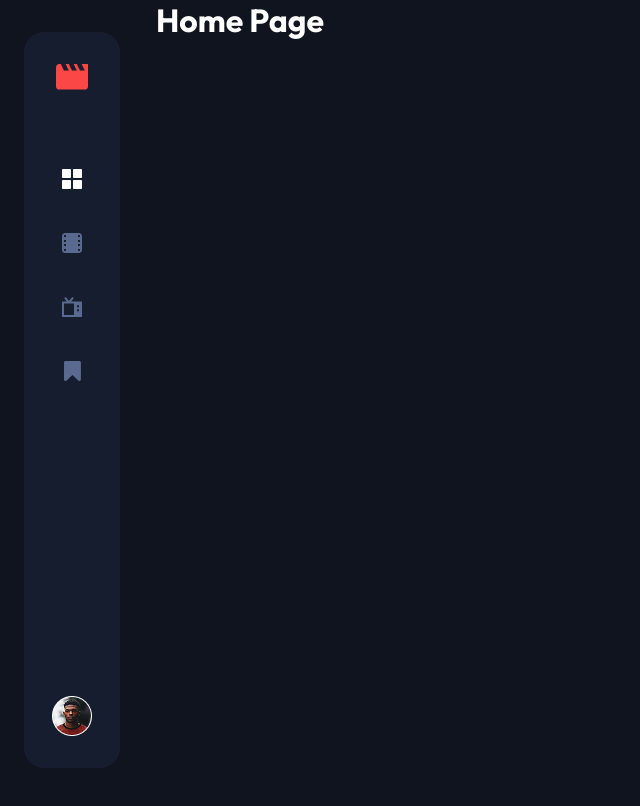
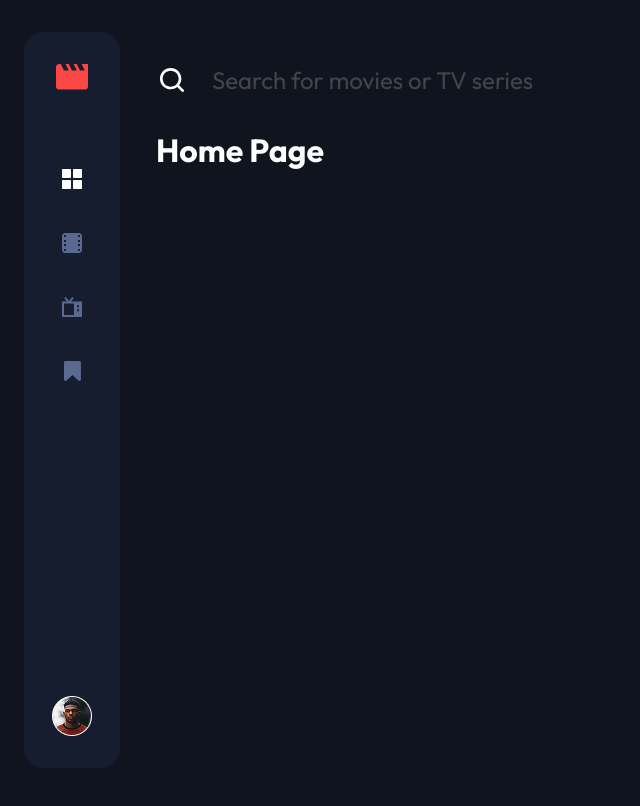
Before and after one commit to behzod-hamdamov/movie-entertainment-web, a React (Vite) app: page / in a window 1280 px wide. Shown: the top 806 px of the page, without its empty margins (0-640 px from the left). Built offline with nearby package versions, Linux system fonts and the light colour scheme; sample sign-in values are in the browser's storage.

Commit message:
feat: create SearchBar add in MainLayout fix base.scss padding create filter functions download search-icon

```diff
--- a/src/App.jsx
+++ b/src/App.jsx
@@ -1,26 +1,36 @@
 import { Routes, Route } from "react-router";
 
 import { LoginPage, SignupPage, HomePage } from "./pages/index";
+
+import { useState } from "react";
 
 import { ProtectedRoute } from "./components/index";
 
 import { MainLayout } from "./layouts";
 
+import { moviesList } from "./utils/mock/movies-list"
+
 function App() {
+  const [searchedMovies, setSearchedMovies] = useState(null)
+  const [movies, setMovies] = useState(moviesList)
+
   return (
     <>
       <Routes>
-        <Route path="/login" element={<LoginPage />}></Route>
-        <Route path="/signup" element={<SignupPage />}></Route>
-        <Route element={<MainLayout />}>
+        <Route path="/login" element={<LoginPage />} />
+        <Route path="/signup" element={<SignupPage />} />
+        <Route element={<MainLayout setSearchedMovies={setSearchedMovies} movies={movies} />}>
           <Route
             path="/"
             element={
               <ProtectedRoute>
-                <HomePage />
+                <HomePage searchedMovies={searchedMovies} movies={movies} />
               </ProtectedRoute>
             }
-          ></Route>
+          />
+          <Route path="/tvseries" element={
+            <HomePage />
+          } />
         </Route>
       </Routes>
     </>
--- a/src/assets/scss/base.scss
+++ b/src/assets/scss/base.scss
@@ -4,7 +4,7 @@
   margin: 0;
   padding: 0;
   box-sizing: border-box;
-  transition: all .3s;
+  transition: all 0.3s;
 }
 
 button,
@@ -42,3 +42,14 @@ body {
   background-color: rgba(16, 20, 30, 1);
   color: rgba(255, 255, 255, 1);
 }
+
+html,
+body {
+  -ms-overflow-style: none;
+  scrollbar-width: none;
+  scroll-behavior: smooth;
+
+  &::-webkit-scrollbar {
+    display: none;
+  }
+}
--- a/src/components/Header/Header.jsx
+++ b/src/components/Header/Header.jsx
@@ -5,7 +5,7 @@ import { Link, NavLink } from "react-router";
 import logoIcon from "../../assets/icons/logo-icon.svg";
 import userImage from "../../assets/images/user-image.png"
 
-export function Header() {
+export function Header({setPage}) {
   return (
     <header>
       <div className="container">
@@ -14,7 +14,7 @@ export function Header() {
             <img src={logoIcon} alt="logo" />
           </Link>
           <ul className="pages">
-            <li className="page">
+            <li className="page" onClick={() => {setPage("home")}}>
               <NavLink to="/" className={({ isActive }) => (isActive ? "active" : "")}>
                 <svg
                   width="20"
@@ -32,7 +32,7 @@ export function Header() {
                 </svg>
               </NavLink>
             </li>
-            <li className="page">
+            <li className="page" onClick={() => {setPage("movies")}}>
               <NavLink to="/movies" className={({ isActive }) => (isActive ? "active" : "")}>
                 <svg
                   width="20"
@@ -50,7 +50,7 @@ export function Header() {
                 </svg>
               </NavLink>
             </li>
-            <li className="page">
+            <li className="page" onClick={() => {setPage("tvseries")}}>
               <NavLink to="/tvseries" className={({ isActive }) => (isActive ? "active" : "")}>
                 <svg
                   width="20"
@@ -68,7 +68,7 @@ export function Header() {
                 </svg>
               </NavLink>
             </li>
-            <li className="page">
+            <li className="page" onClick={() => {setPage("bookmarks")}}>
               <NavLink to="/bookmarks" className={({ isActive }) => (isActive ? "active" : "")}>
                 <svg
                   width="17"
--- a/src/components/Header/Header.scss
+++ b/src/components/Header/Header.scss
@@ -1,5 +1,7 @@
 header {
-  min-height: 100vh;
+  max-height: 100vh;
+  position: sticky;
+  top: 0;
 
   .container {
     max-width: 96px;
--- /dev/null
+++ b/src/components/SearchBar/SearchBar.jsx
@@ -0,0 +1,36 @@
+import "./SearchBarr.scss";
+
+import searchIcon from "../../assets/icons/search-icon.svg";
+
+import { filterByName } from "../../utils/filterArr";
+
+export function SearchBar({ page, setSearchedMovies, movies }) {
+  const pageTitles = {
+    home: "Search for movies or TV series",
+    movies: "Search for movies",
+    tvseries: "Search for TV series",
+    bookmarks: "Search for bookmarked shows",
+  };
+
+  const inputEvent = (e) => {
+    const result = filterByName(
+      movies,
+      e.target.value.trimStart().toLowerCase()
+    );
+    console.log(result);
+    setSearchedMovies(result);
+  };
+
+  return (
+    <div className="search-input">
+      <img src={searchIcon} alt="search-icon" />
+      <input
+        type="text"
+        name="search-input"
+        id="search-input"
+        placeholder={pageTitles[page]}
+        onChange={inputEvent}
+      />
+    </div>
+  );
+}
--- /dev/null
+++ b/src/components/SearchBar/SearchBarr.scss
@@ -0,0 +1,22 @@
+.search-input {
+  width: 100%;
+  display: flex;
+  align-items: center;
+  gap: 24px;
+  position: sticky;
+  top: 0;
+  padding-top: 64px;
+  padding-bottom: 34px;
+  background-color: rgba(16, 20, 30, 1);
+
+  input {
+    width: 100%;
+    font-weight: 400;
+    font-size: 24px;
+    line-height: 30px;
+
+    &::placeholder {
+      opacity: 0.5;
+    }
+  }
+}
--- a/src/components/index.js
+++ b/src/components/index.js
@@ -1,2 +1,3 @@
 export * from "./ProtectedRoute/ProtectedRoute"
 export * from "./Header/Header"
+export * from "./SearchBar/SearchBar"
--- a/src/layouts/MainLayout/MainLayout.jsx
+++ b/src/layouts/MainLayout/MainLayout.jsx
@@ -1,14 +1,21 @@
-import "./MainLayout.scss"
+import "./MainLayout.scss";
 
-import { Outlet } from "react-router"
+import { Outlet } from "react-router";
 
-import { Header } from "../../components"
+import { useState } from "react";
 
-export function MainLayout() {
+import { Header, SearchBar } from "../../components";
+
+export function MainLayout({setSearchedMovies, movies}) {
+  const [page, setPage] = useState("home")
+
   return (
     <div className="wrapper">
-      <Header />
-      <Outlet />
+      <Header setPage={setPage} />
+      <main className="layout-main">
+        <SearchBar page={page} setSearchedMovies={setSearchedMovies} movies={movies} />
+        <Outlet />
+      </main>
     </div>
-  )
+  );
 }
--- a/src/layouts/MainLayout/MainLayout.scss
+++ b/src/layouts/MainLayout/MainLayout.scss
@@ -1,7 +1,16 @@
 .wrapper {
-  max-width: 1372px;
+  max-width: 1408px;
   width: 100%;
   display: flex;
   padding-left: 24px;
+  padding-right: 36px;
+  margin: 0 auto;
   gap: 36px;
+
+  main.layout-main {
+    width: 100%;
+    display: flex;
+    flex-direction: column;
+    min-height: 200vh;
+  }
 }
--- /dev/null
+++ b/src/utils/filterArr.js
@@ -0,0 +1,6 @@
+export const filterRec = arr => arr.filter(movie => !movie.isTrending)
+export const filterTrend = arr => arr.filter(movie => movie.isTrending)
+export const filterTvS = arr => arr.filter(movie => movie.movieType === "TV Series")
+export const filterMovies = arr => arr.filter(movie => movie.movieType === "Movie")
+export const filterBooking = arr => arr.filter(movie => movie.isBooked)
+export const filterByName = (arr, str) => arr.filter(movie => movie.movieName.toLowerCase().includes(str) )
```
Also changed, not shown: src/assets/icons/search-icon.svg (added).
